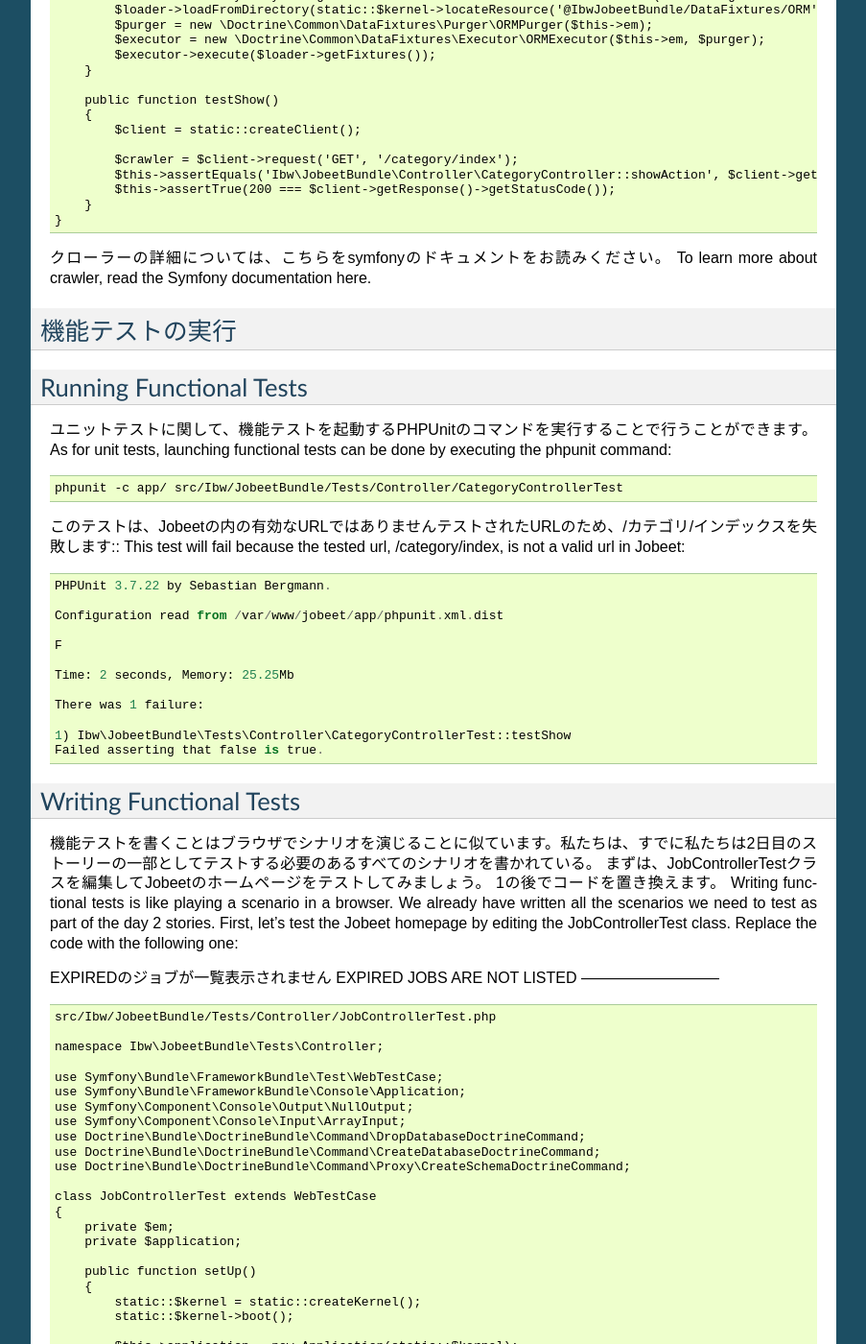
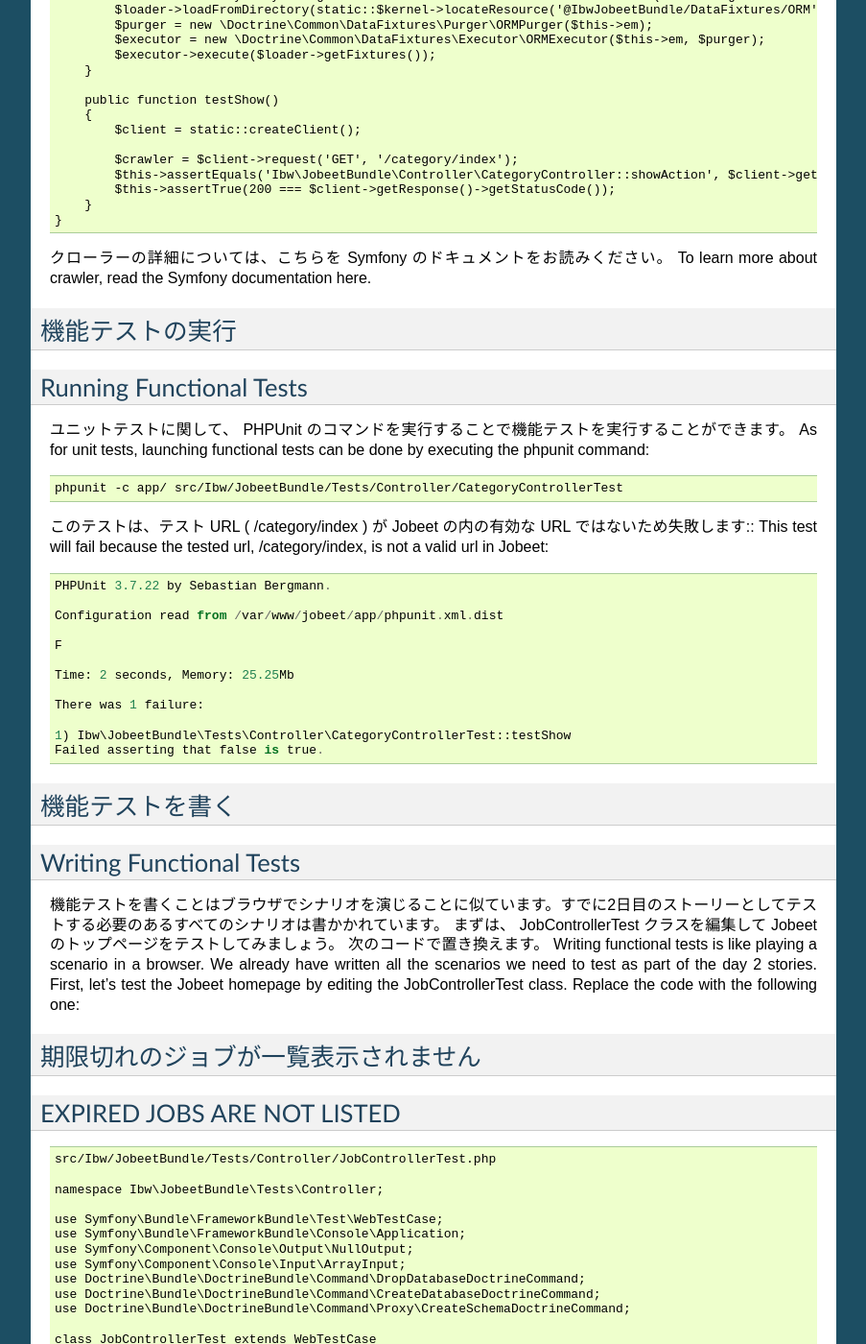
Before and after one commit to symfony-japan-old/symfony2-jobeet-ja, a Sphinx documentation site: the page built from source/day-9-the-functional-tests.rst, in a window 1280 px wide and 1400 px high, scrolled down 2121 px. Shown: the whole window at 96% size, without its empty margins (198-1101 px from the left). Built offline with Sphinx 7.4.7, drawn with Linux system fonts in a browser that asks for light colours; some of the changed text lies outside the part shown.

Commit message:
9/16 night.

```diff
--- a/source/day-8-the-unit-tests.rst
+++ b/source/day-8-the-unit-tests.rst
@@ -739,7 +739,7 @@
 それでは、100% のコード網羅率を達成するために JobRepository ためのいくつかのテストを追加してみましょう。
 今のところ、データベースにはアクティブなジョブを持たない二つのカテゴリと、一つだけアクティブなジョブを持つ一つのカテゴリを持ちます。
 $max と $offset パラメーターをテストする際に、以下のテストでカテゴリに少なくとも3つのアクティブなジョブをテストするのはそのためです。
-そのためには、 testGetActiveJobs() にて、 foreach 文の内部にこれを追加します。
+そのために、 testGetActiveJobs() にて、 foreach 文の内部にこれを追加します。
 Let’s add some tests for the JobRepository to achieve 100% code coverage.
 At the moment, in our database, we have two job categories having 0 active jobs and one job category having just one active job.
 That why, when we will test the $max and $offset parameters, we will run the following tests just on the categories with at least 3 active jobs.
@@ -756,18 +756,15 @@
        // 少なくとも3つのアクティブなジョブが選択したカテゴリにはあり、
        // getActiveJobs() メソッドを limit と offset パラメーターを利用してテストし、
        // 100% のコード網羅率にします。
-
        // If there are at least 3 active jobs in the selected category, we will
        // test the getActiveJobs() method using the limit and offset parameters too
        // to get 100% code coverage
        if($jobs_db > 2 ) {
            $jobs_rep = $this->em->getRepository('IbwJobeetBundle:Job')->getActiveJobs($category->getId(), 2);
-           // このテストは戻り値としてアクティブなジョブの数
            // This test tells if the number of returned active jobs is the one $max parameter requires
            $this->assertEquals(2, count($jobs_rep));
 
            $jobs_rep = $this->em->getRepository('IbwJobeetBundle:Job')->getActiveJobs($category->getId(), 2, 1);
-           // リミットとして2を設定し、2つ目のジョブから始まり、
            // We set the limit to 2 results, starting from the second job and test if the result is as expected
            $this->assertEquals(2, count($jobs_rep));
        }
--- a/source/day-9-the-functional-tests.rst
+++ b/source/day-9-the-functional-tests.rst
@@ -41,8 +41,10 @@
 Our First Functional Test
 -------------------------
 
-機能テストは、一般的に、あなたのバンドルのテスト/コントローラのディレクトリに住んで単純なPHPファイルです。あなたのCategoryControllerクラスによって処理のページをテストする場合は、特別なWebTestCaseクラスを拡張する新しいCategoryControllerTestクラスを作成することで起動します。
-Functional tests are simple PHP files that typically live in the Tests/Controller directory of your bundle. If you want to test the pages handled by your CategoryController class, start by creating a new CategoryControllerTest class that extends a special WebTestCase class:
+一般的に機能テストはバンドルのディレクトリ Tests/Controller にあるシンプルな PHP ファイルです。
+CategoryController クラスによって処理するページをテストする場合は、特別な WebTestCase クラスを拡張して新しい CategoryControllerTest クラスを作成することで始めます。
+Functional tests are simple PHP files that typically live in the Tests/Controller directory of your bundle.
+If you want to test the pages handled by your CategoryController class, start by creating a new CategoryControllerTest class that extends a special WebTestCase class:
 
 src/Ibw/JobeetBundle/Tests/Controller/CategoryControllerTest.php
 
@@ -125,7 +127,7 @@
        }
    }
 
-クローラーの詳細については、こちらをsymfonyのドキュメントをお読みください。
+クローラーの詳細については、こちらを Symfony のドキュメントをお読みください。
 To learn more about crawler, read the Symfony documentation here.
 
 機能テストの実行
@@ -133,14 +135,14 @@
 Running Functional Tests
 ------------------------
 
-ユニットテストに関して、機能テストを起動するPHPUnitのコマンドを実行することで行うことができます。
+ユニットテストに関して、 PHPUnit のコマンドを実行することで機能テストを実行することができます。
 As for unit tests, launching functional tests can be done by executing the phpunit command:
 
 .. code-block:: bash
 
    phpunit -c app/ src/Ibw/JobeetBundle/Tests/Controller/CategoryControllerTest
 
-このテストは、Jobeetの内の有効なURLではありませんテストされたURLのため、/カテゴリ/インデックスを失敗します::
+このテストは、テスト URL ( /category/index ) が Jobeet の内の有効な URL ではないため失敗します::
 This test will fail because the tested url, /category/index, is not a valid url in Jobeet::
 
    PHPUnit 3.7.22 by Sebastian Bergmann.
@@ -156,15 +158,18 @@
    1) Ibw\JobeetBundle\Tests\Controller\CategoryControllerTest::testShow
    Failed asserting that false is true.
 
+機能テストを書く
+------------
 Writing Functional Tests
 ------------------------
 
-機能テストを書くことはブラウザでシナリオを演じることに似ています。私たちは、すでに私たちは2日目のストーリーの一部としてテストする必要のあるすべてのシナリオを書かれている。
-まずは、JobControllerTestクラスを編集してJobeetのホームページをテストしてみましょう。 1の後でコードを置き換えます。
+機能テストを書くことはブラウザでシナリオを演じることに似ています。すでに2日目のストーリーとしてテストする必要のあるすべてのシナリオは書かかれています。
+まずは、 JobControllerTest クラスを編集して Jobeet のトップページをテストしてみましょう。 次のコードで置き換えます。
 Writing functional tests is like playing a scenario in a browser. We already have written all the scenarios we need to test as part of the day 2 stories.
 First, let’s test the Jobeet homepage by editing the JobControllerTest class. Replace the code with the following one:
 
-EXPIREDのジョブが一覧表示されません
+期限切れのジョブが一覧表示されません
+-----------------------------
 EXPIRED JOBS ARE NOT LISTED
 ---------------------------
 
@@ -249,15 +254,21 @@
        }
    }
 
-ホームページから期限切れのジョブの除外を検証するために、私たちはCSSセレクタ.JOBS td.positionがあることを確認してください。どこでもレスポンスのHTMLコンテンツ内の一致していない（「期限切れ」）（覚えているが含まれていること備品には、唯一の有効期限が切れた仕事たち）の位置に「期限切れ」が含まれています。
-To verify the exclusion of expired jobs from the homepage, we check that the CSS selector .jobs td.position:contains("Expired") does not match anywhere in the response HTML content (remember that in the fixtures, the only expired job we have contains “Expired” in the position).
+トップページから期限切れのジョブの除外を検証するために、CSSセレクタ ``.jobs td.position:contains("Expired")`` が、レスポンスの中のHTMLコンテンツ内のどれとも一致しないことを確認します。
+（フィクスチャーの中で唯一、有効期限が切れた仕事は、役職に「Expired」が含まれていたことを思い出してください）。
+To verify the exclusion of expired jobs from the homepage,
+we check that the CSS selector .jobs td.position:contains("Expired") does not match anywhere in the response HTML content
+(remember that in the fixtures, the only expired job we have contains “Expired” in the position).
 
-ONLY N個のジョブは、カテゴリの一覧表示されます
+N個のジョブだけが、カテゴリの一覧表示されます
+-----------------------------------
 ONLY N JOBS ARE LISTED FOR A CATEGORY
 -------------------------------------
 
-あなたのTestIndex（）関数の最後に次のコードを追加します。私達の機能テストでのアプリ/ configに/ config.ymlで定義されたカスタムパラメータを取得するには、私たちはカーネルを使用します。
-Add the following code at the end of  your testIndex() function. To get the custom parameter defined in app/config/config.yml in our functional test, we will use the kernel:
+TestIndex（） 関数の最後に次のコードを追加します。
+機能テストで app/config/config.yml で定義されたカスタムパラメータを取得するには、カーネルを使用します。
+Add the following code at the end of  your testIndex() function.
+To get the custom parameter defined in app/config/config.yml in our functional test, we will use the kernel:
 
 src/Ibw/JobeetBundle/Tests/Controller/JobControllerTest.php
 
```
Also changed, not shown: other parts of source/day-9-the-functional-tests.rst (+1 -1 lines).
